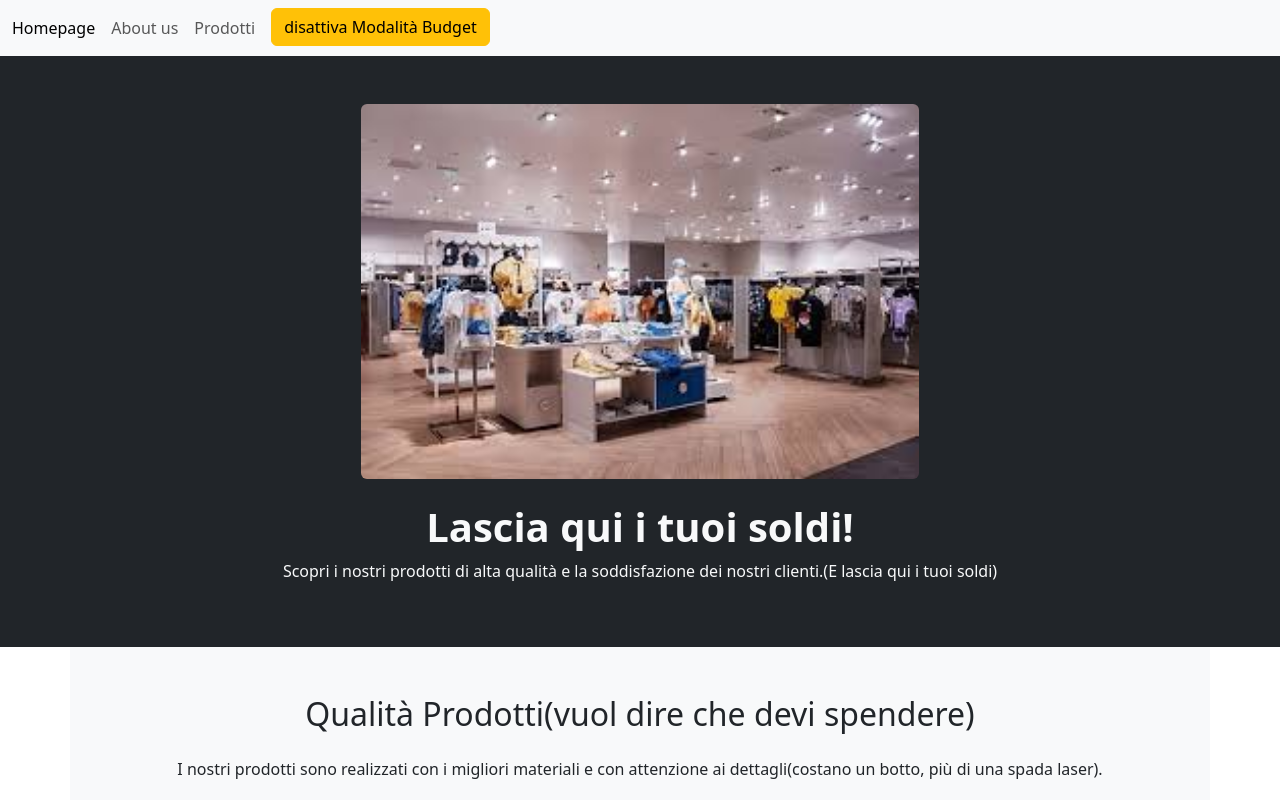
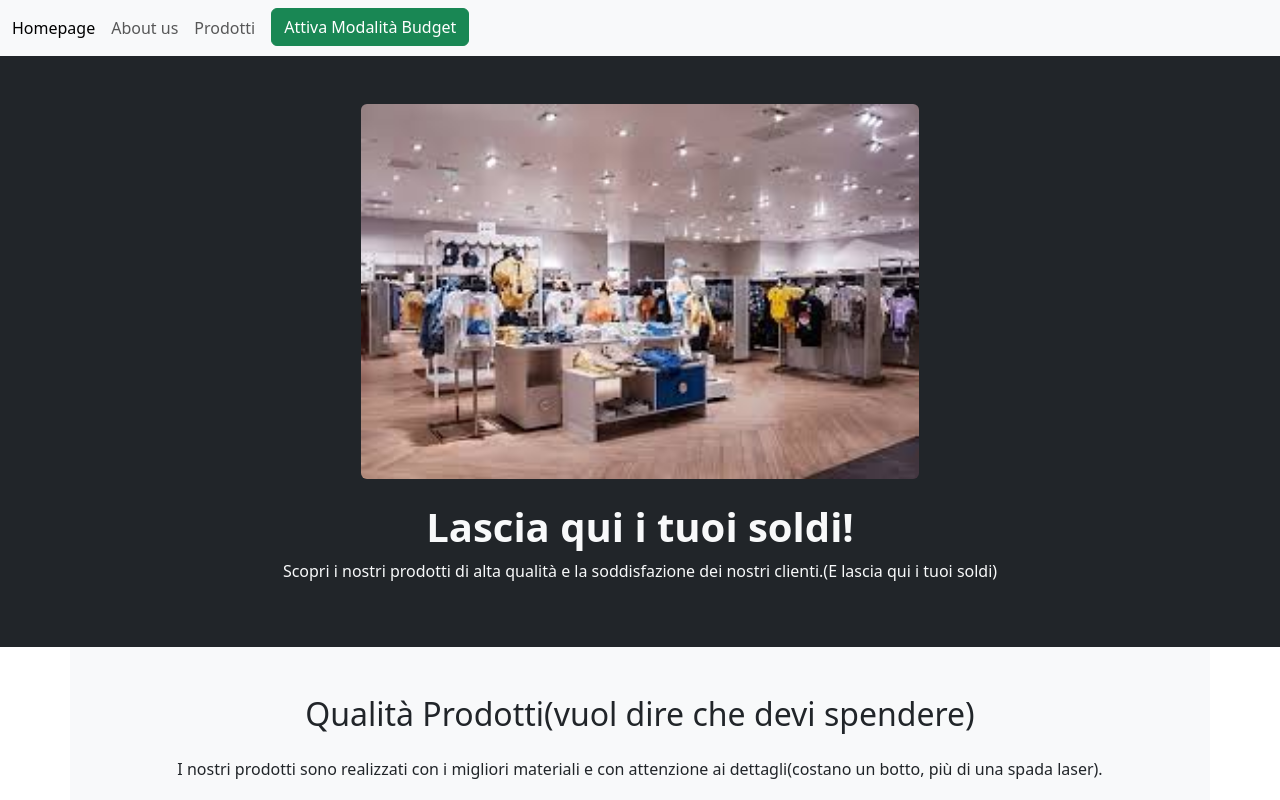
Before and after one commit to francesco-troise/react-context-api, a React (Vite) app: page / in a window 1280 px wide. Shown: the top 800 px of the page. Built offline with nearby package versions, Linux system fonts and the light colour scheme.

Commit message:
MILESTONE 3
The "budget mode" button now controls the display of products

```diff
--- a/src/components/Navbar.jsx
+++ b/src/components/Navbar.jsx
@@ -14,11 +14,12 @@ export default function Navbar() {
   };
 
   //Gestione della classe del button
-  const button_class = budgetMode ? "btn btn-success" : "btn btn-warning";
+  const button_class = budgetMode ? "btn btn-warning" : "btn btn-success";
 
+  //GEstione dle testo del button
   const button_text = budgetMode
-    ? "Attiva Modalità Budget"
-    : "disattiva Modalità Budget";
+    ? "disattiva Modalità Budget"
+    : "Attiva Modalità Budget";
 
   return (
     <nav className="navbar  bg-body-tertiary ">
--- a/src/pages/Products.jsx
+++ b/src/pages/Products.jsx
@@ -1,3 +1,6 @@
+import BudgetContext from "../contexts/BudgetContext";
+import { useContext } from "react";
+
 import { useState, useEffect } from "react";
 //import axios from "axios";
 import CardProduct from "../components/CardProduct";
@@ -279,6 +282,19 @@ export default function Products() {
   //Stato per la lista pordotti
   const [products, setProducts] = useState(array_products);
 
+  const { budgetMode, setBudgetMode } = useContext(BudgetContext);
+
+  let productsToDisplay;
+
+  if (budgetMode) {
+    // Se la Modalità Budget è TRUE, filtriamo l'array originale
+    // Mostriamo SOLO i prodotti con prezzo inferiore a 30.
+    productsToDisplay = products.filter((prd) => prd.price < 30);
+  } else {
+    // Se la Modalità Budget è FALSE, mostriamo l'array completo.
+    productsToDisplay = products;
+  }
+
   /*useEffect(() => {
     axios.get("https://fakestoreapi.com/products").then((res) => {
       setProducts(res.data);
@@ -290,7 +306,7 @@ export default function Products() {
       <h2 className="text-center">I NOSTRI PRODOTTI(COSTOSISSIMI)</h2>
       <div className="container">
         <div className="row">
-          {products.map((prd) => {
+          {productsToDisplay.map((prd) => {
             return (
               <div className="col-4 mb-4" key={prd.id}>
                 <CardProduct prodotto={prd} />
```
